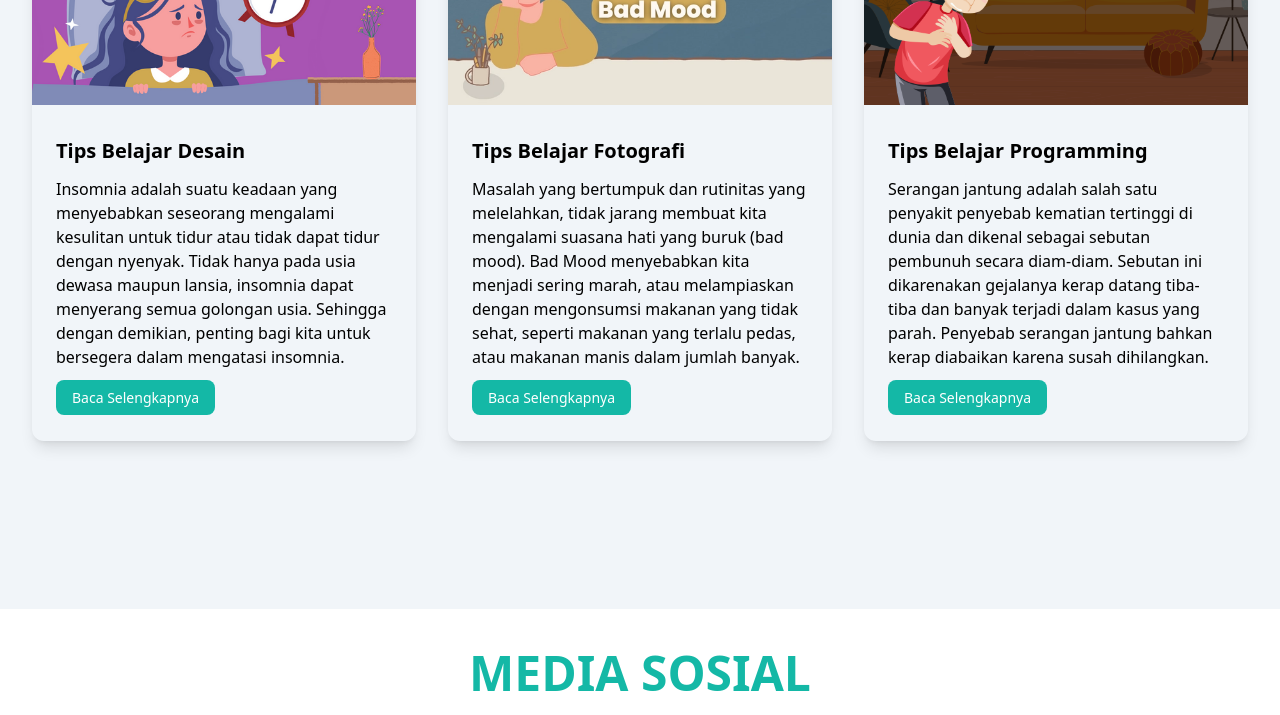
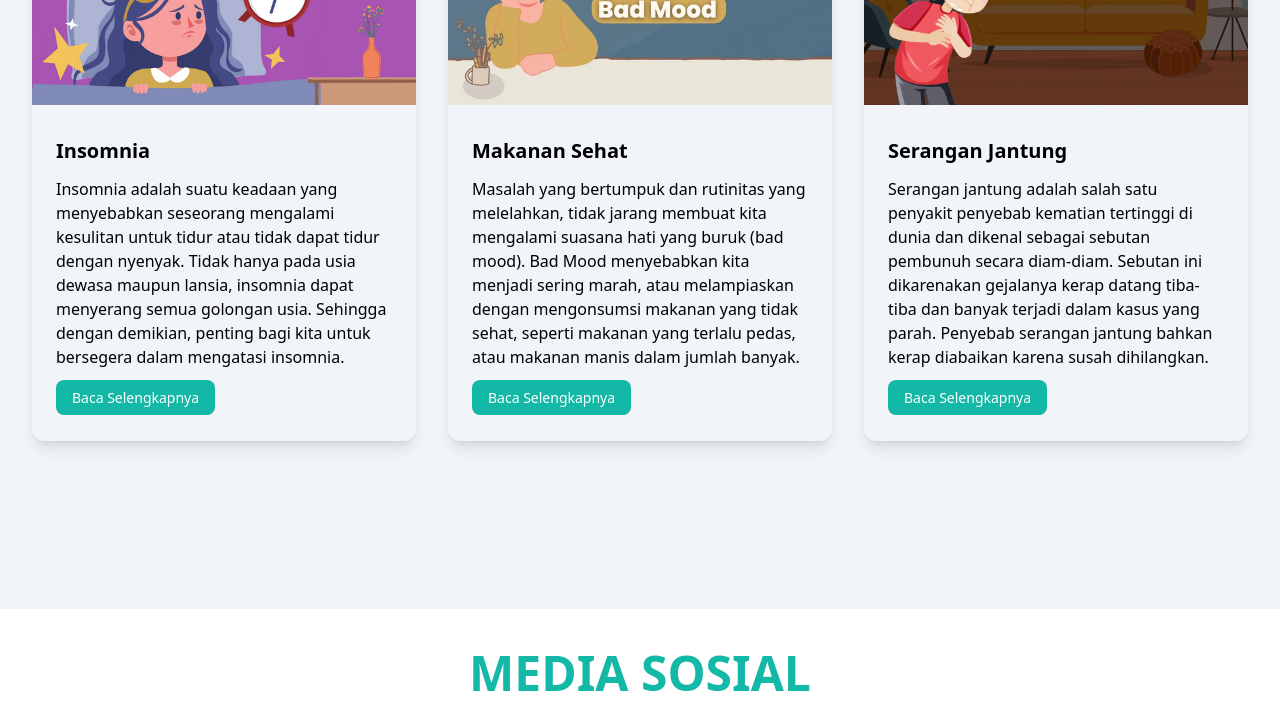
Before and after one commit to DiskominfoWsb/puskkalikajar1, a website: page index.html in a window 1280 px wide. Shown: the part 4000-4715 px from the top of the page. Drawn offline with Linux system fonts and the light colour scheme.

Commit message:
Update index.html

```diff
--- a/index.html
+++ b/index.html
@@ -190,7 +190,7 @@
                         <img src="images/blogimsonia.png" alt="Programming" class="w-full"/>
                             <div class="py-8 px-6">
                                 <h3>
-                                    <a href="#" class="block mb-3 font-semibold text-xl text-dark hover:text-teal-500 truncate">Tips Belajar Desain</a>
+                                    <a href="#" class="block mb-3 font-semibold text-xl text-dark hover:text-teal-500 truncate">Insomnia</a>
                                 </h3>
                                 <p class="font-medium mb-4">Insomnia adalah suatu keadaan yang menyebabkan seseorang mengalami kesulitan untuk tidur atau tidak dapat tidur dengan nyenyak. Tidak hanya pada usia dewasa maupun lansia, insomnia dapat menyerang semua golongan usia. Sehingga dengan demikian, penting bagi kita untuk bersegera dalam mengatasi insomnia.</p>
                                 <a href="https://puskesmaskalikajar1wsb.blogspot.com/2023/06/tips-mengatasi-insomnia.html" target="_blank" class="font-medium text-sm text-white bg-teal-500 py-2 px-4 rounded-lg hover:opacity-80">Baca Selengkapnya</a>
@@ -203,7 +203,7 @@
                         <img src="images/blogBad.png" alt="Programming" class="w-full"/>
                             <div class="py-8 px-6">
                                 <h3>
-                                    <a href="#" class="block mb-3 font-semibold text-xl text-dark hover:text-teal-500 truncate">Tips Belajar Fotografi</a>
+                                    <a href="#" class="block mb-3 font-semibold text-xl text-dark hover:text-teal-500 truncate">Makanan Sehat</a>
                                 </h3>
                                 <p class="font-medium mb-4">Masalah yang bertumpuk dan rutinitas yang melelahkan, tidak jarang membuat kita mengalami suasana hati yang buruk (bad mood). Bad Mood menyebabkan kita menjadi sering marah, atau melampiaskan dengan mengonsumsi makanan yang tidak sehat, seperti makanan yang terlalu pedas, atau makanan manis dalam jumlah banyak.</p>
                                 <a href="https://puskesmaskalikajar1wsb.blogspot.com/2023/08/makanan-sehat-untuk-mengatasi-bad-mood.html" target="_blank" class="font-medium text-sm text-white bg-teal-500 py-2 px-4 rounded-lg hover:opacity-80">Baca Selengkapnya</a>
@@ -216,7 +216,7 @@
                         <img src="images/blogjantung.png" alt="Programming" class="w-full"/>
                             <div class="py-8 px-6">
                                 <h3>
-                                    <a href="#" class="block mb-3 font-semibold text-xl text-dark   hover:text-teal-500 truncate">Tips Belajar Programming</a>
+                                    <a href="#" class="block mb-3 font-semibold text-xl text-dark   hover:text-teal-500 truncate">Serangan Jantung</a>
                                 </h3>
                                 <p class="font-medium mb-4">Serangan jantung adalah salah satu penyakit penyebab kematian tertinggi di dunia dan dikenal sebagai sebutan pembunuh secara diam-diam. Sebutan ini dikarenakan gejalanya kerap datang tiba-tiba dan banyak terjadi dalam kasus yang parah. Penyebab serangan jantung bahkan kerap diabaikan karena susah dihilangkan. </p>
                                 <a href="https://puskesmaskalikajar1wsb.blogspot.com/2023/07/5-faktor-pemicu-gejala-serangan-jantung.html" target="_blank" class="font-medium text-sm text-white bg-teal-500 py-2 px-4 rounded-lg hover:opacity-80">Baca Selengkapnya</a>
```
